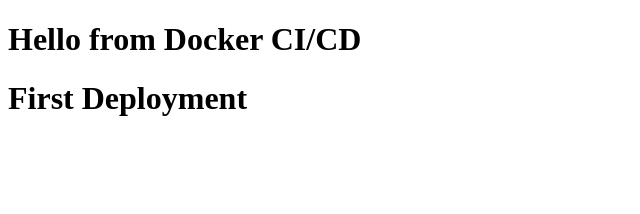
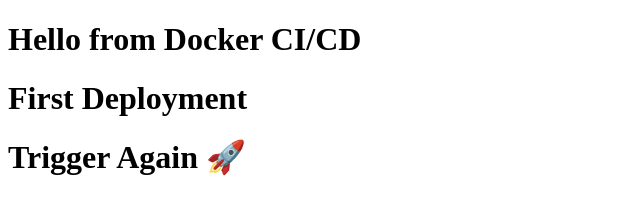
Before and after one commit to hk12r/ci-cd-app, a plain HTML site: page index.html in a window 1280 px wide. Shown: the whole page, without its empty margins (0-640 px from the left). Drawn offline with Linux system fonts and the light colour scheme.

Commit message:
triggering again

```diff
--- a/index.html
+++ b/index.html
@@ -7,4 +7,5 @@
 <body>
     <h1>Hello from Docker CI/CD </h1>
     <h1>First Deployment </h1>
+    <h1>Trigger Again 🚀</h1>
 </body>
```
